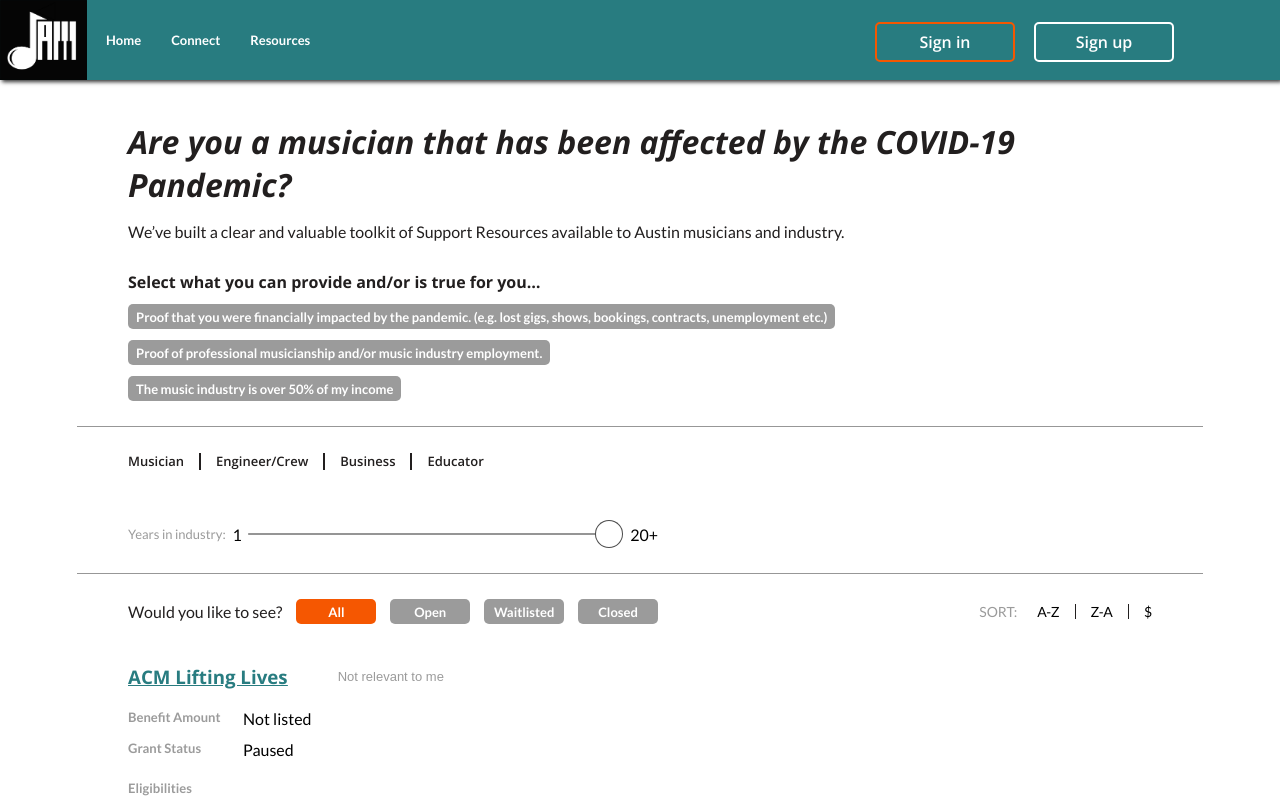
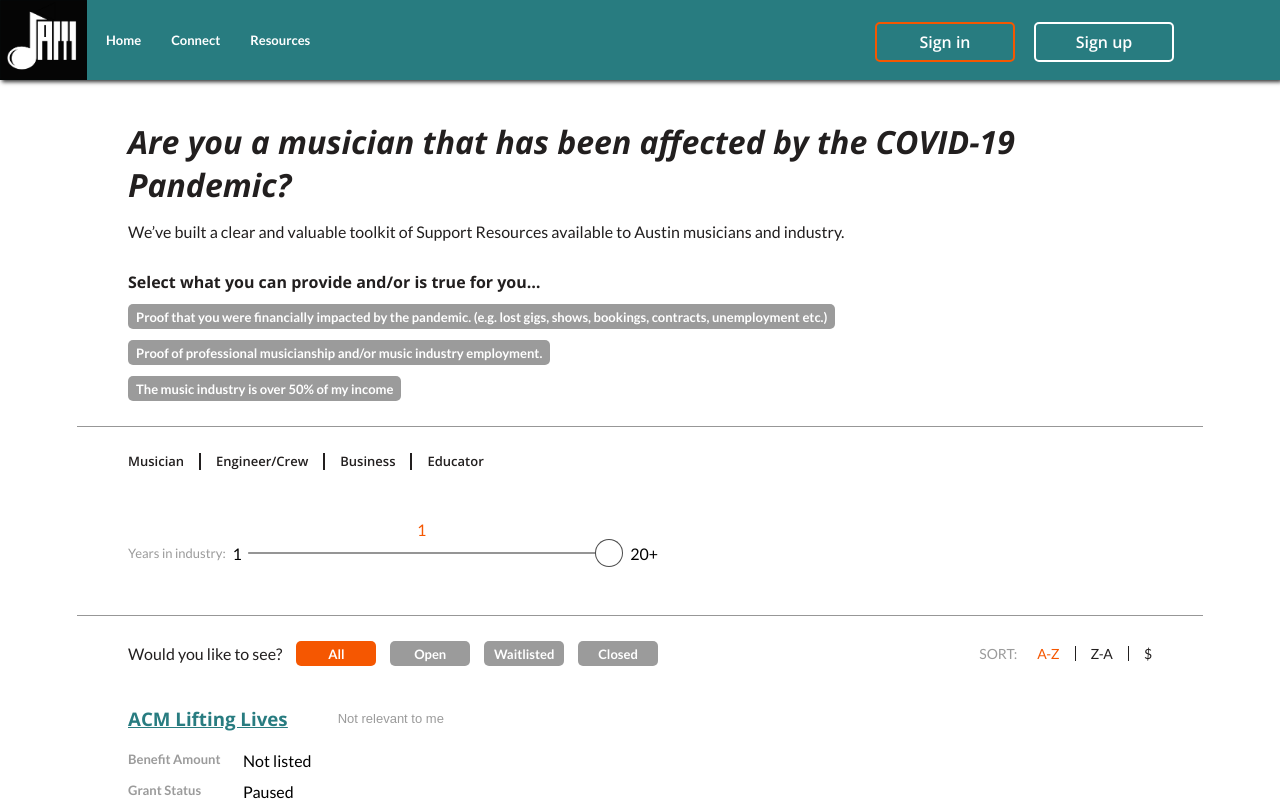
Before and after one commit to Klkrieg/JAM-DEV, a Next.js app: page /resources in a window 1280 px wide. Shown: the top 801 px of the page. Built offline with nearby package versions, Linux system fonts and the light colour scheme.

Commit message:
years slider is styled and outputing current value

```diff
--- a/pageStyles/resources.module.scss
+++ b/pageStyles/resources.module.scss
@@ -9,6 +9,7 @@
 	.clicked {
 		background-color: $brightOrange;
 	}
+
 	h1 {
 		font-family: $subheadFont;
 		font-size: 32px;
@@ -62,11 +63,16 @@
 		flex-direction: row;
 		align-items: center;
 		padding-bottom: 50px;
+		.textClicked {
+			color: $brightOrange;
+		}
+		.textUnClicked {
+			color: $black;
+		}
 		p {
 			font-family: $subheadFont;
 			font-size: 13px;
 			font-weight: 600;
-			color: $black;
 			cursor: pointer;
 		}
 		.vertDivider {
@@ -76,14 +82,22 @@
 			margin: 0 15px;
 		}
 	}
+	.yearsDiv {
+		width: 530px;
+		font-family: $headFont;
+		font-size: 16px;
+		height: 70px;
+
+		p {
+			margin-left: 289px;
+			color: $brightOrange;
+		}
 		label {
 			display: flex;
 			width: 530px;
 			flex-direction: row;
 			justify-content: space-between;
 			align-items: center;
-		font-family: $headFont;
-		font-size: 16px;
 
 			input[type="range"] {
 				width: 375px;
@@ -186,6 +200,8 @@
 				color: $brownGrey;
 			}
 		}
+	}
+
 	.filtersAndSortContainer {
 		display: flex;
 		flex-direction: row;
@@ -214,6 +230,12 @@
 			justify-content: flex-end;
 			font-family: $headFont;
 			font-size: 14px;
+			.textClicked {
+				color: $brightOrange;
+			}
+			.textUnClicked {
+				color: $black;
+			}
 			p {
 				cursor: pointer;
 			}
--- a/pages/resources.jsx
+++ b/pages/resources.jsx
@@ -21,9 +21,9 @@ const Resources = ({ resourceData }) => {
 		business: false,
 		educator: false,
 	});
-	// const [years, setYears] = useState("1");
+	const [years, setYears] = useState("1");
 
-	const [sort, setSort] = useState("");
+	const [sort, setSort] = useState("a-z");
 
 	const [status, setStatus] = useState(["all"]);
 
@@ -44,11 +44,30 @@ const Resources = ({ resourceData }) => {
 		}
 	};
 	//END FINANCIALGROUP Handlers
+
+	//ROLEGROUP Handlers
 	const handleRolesFilterButton = (id) => {
 		setRoleGroup((roleGroup) => ({ ...roleGroup, [id]: !roleGroup[id] }));
 	};
 
-	///////////////
+	const handleRoleButtonStyles = (id) => {
+		if (roleGroup[id] == true) {
+			return styles.textClicked;
+		} else {
+			return styles.textUnClicked;
+		}
+	};
+	useEffect(() => {
+		console.log(roleGroup);
+	}, [roleGroup]);
+	//END ROLEGROUP Handlers
+
+	///YEARS SLIDER HANDLER
+	// let yearsValue = document.getElementById("years").value;
+	// const handleYearsSlider = () => {
+	// 	setYears(yearsValue);
+	// };
+	//
 	//Status Handlers!!!/////
 	//Sets status based on the id of the targets
 	const handleStatusFilterButton = (id) => {
@@ -79,6 +98,20 @@ const Resources = ({ resourceData }) => {
 	};
 	//END STATUS HANDLERS////////
 	/////////////
+
+	///
+	//SORT BUTTONS are handled on their components
+	const handleSortButtonStyle = (id) => {
+		if (sort === id) {
+			return styles.textClicked;
+		} else {
+			return styles.textUnClicked;
+		}
+	};
+	useEffect(() => {
+		console.log(sort);
+	}, [sort]);
+	//////
 
 	//FILTER RESOURCES
 	useEffect(() => {
@@ -150,33 +183,60 @@ const Resources = ({ resourceData }) => {
 				<div className={styles.divider}></div>
 				<div className={styles.rolesGroup}>
 					<a>
-						<p id='musician' onClick={() => handleRolesFilterButton("musician")}>
+						<p
+							id='musician'
+							className={handleRoleButtonStyles("musician")}
+							onClick={() => handleRolesFilterButton("musician")}
+						>
 							Musician
 						</p>
 					</a>
 					<div className={styles.vertDivider}></div>
 					<a>
-						<p id='engineer' onClick={() => handleRolesFilterButton("engineer")}>
+						<p
+							id='engineer'
+							className={handleRoleButtonStyles("engineer")}
+							onClick={() => handleRolesFilterButton("engineer")}
+						>
 							Engineer/Crew
 						</p>
 					</a>
 					<div className={styles.vertDivider}></div>
 					<a>
-						<p id='business' onClick={() => handleRolesFilterButton("business")}>
+						<p
+							id='business'
+							className={handleRoleButtonStyles("business")}
+							onClick={() => handleRolesFilterButton("business")}
+						>
 							Business
 						</p>
 					</a>
 					<div className={styles.vertDivider}></div>
 					<a>
-						<p id='educator' onClick={() => handleRolesFilterButton("educator")}>
+						<p
+							id='educator'
+							className={handleRoleButtonStyles("educator")}
+							onClick={() => handleRolesFilterButton("educator")}
+						>
 							Educator
 						</p>
 					</a>
 				</div>
-				<label>
-					<span>Years in industry:</span> 1
-					<input type='range' min='1' max='20' step='1'></input> 20+
-				</label>
+				<div className={styles.yearsDiv}>
+					<p>{years == "20" ? "20+" : years}</p>
+					<label>
+						<span>Years in industry:</span> 1
+						<input
+							id='years'
+							type='range'
+							min='1'
+							max='20'
+							step='1'
+							onChange={() => setYears(document.getElementById("years").value)}
+						></input>
+						20+
+					</label>
+				</div>
 				<div className={styles.divider}></div>
 				<div className={styles.filtersAndSortContainer}>
 					<div className={styles.filterContainer}>
@@ -216,11 +276,17 @@ const Resources = ({ resourceData }) => {
 					</div>
 					<div className={styles.sortContainer}>
 						<span>SORT:</span>
-						<p onClick={() => setSort("a-z")}>A-Z</p>
+						<p className={handleSortButtonStyle("a-z")} onClick={() => setSort("a-z")}>
+							A-Z
+						</p>
 						<div className={styles.vertDividerThin}></div>
-						<p onClick={() => setSort("z-a")}>Z-A</p>
+						<p className={handleSortButtonStyle("z-a")} onClick={() => setSort("z-a")}>
+							Z-A
+						</p>
 						<div className={styles.vertDividerThin}></div>
-						<p onClick={() => setSort("$")}>$</p>
+						<p className={handleSortButtonStyle("$")} onClick={() => setSort("$")}>
+							$
+						</p>
 					</div>
 				</div>
 			</div>
```
Lines whose indentation alone changed are shown as unchanged.
